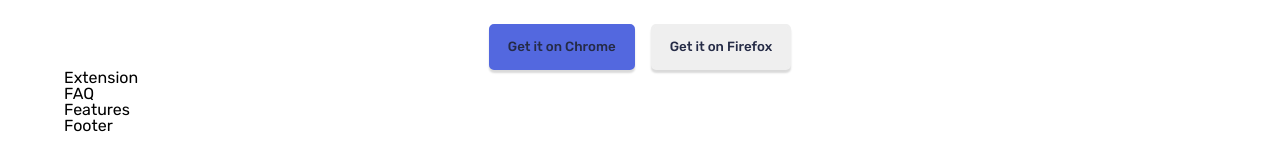
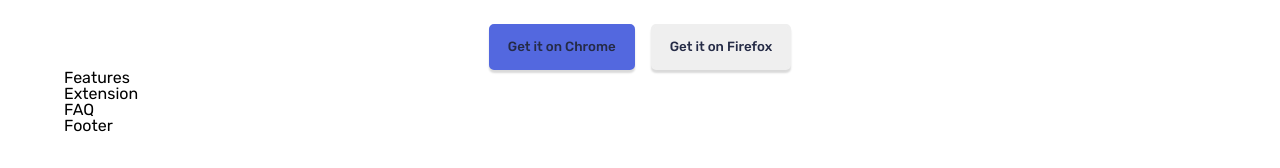
Before and after one commit to Saurabhdaswant/Bookmark, a JavaScript app: page / in a window 1280 px wide. Shown: the part 483-651 px from the top of the page. Built offline with nearby package versions, Linux system fonts and the light colour scheme; the HTML template or start-up script is replaced by a standard one.

Commit message:
fix order of component stack

```diff
--- a/src/App.js
+++ b/src/App.js
@@ -9,9 +9,9 @@
   return (
     <div className="App">
       <Home/>
+      <Features/>
       <Extension/>
       <Faq/>
-      <Features/>
       <Footer/>
     </div>
   );
```
